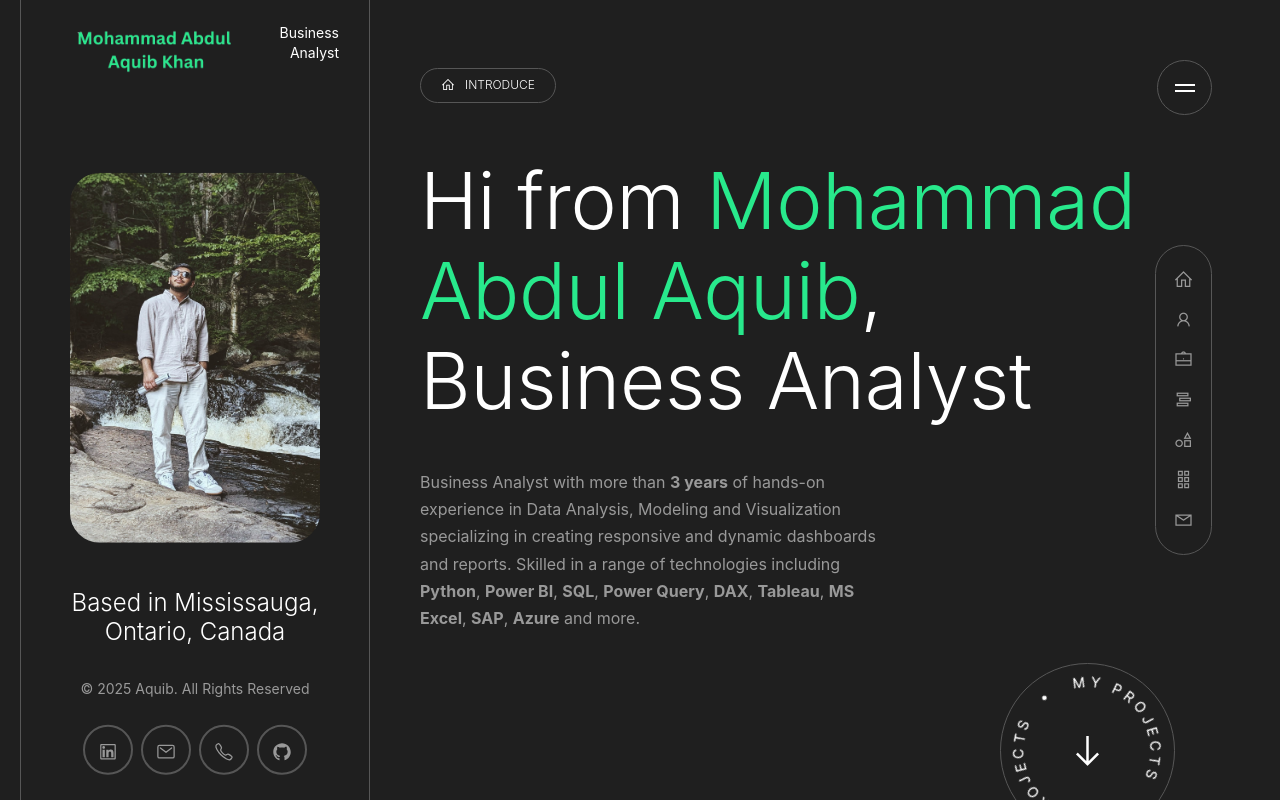
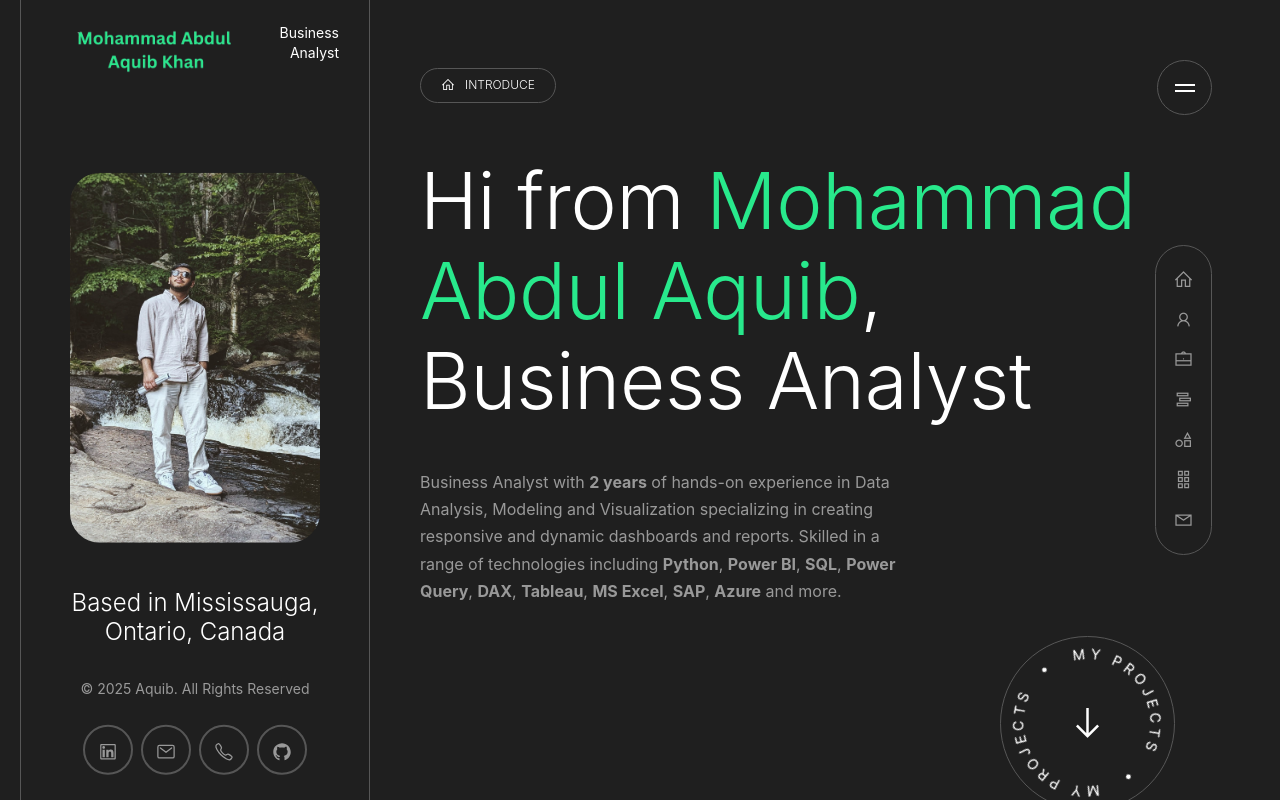
Before and after one commit to MAAQUIB04/Next-portfolio, a Next.js app: page / in a window 1280 px wide. Shown: the top 800 px of the page. Built offline with nearby package versions, Linux system fonts and the light colour scheme.

Commit message:
Experience update - Home section

```diff
--- a/component/HomeSection.jsx
+++ b/component/HomeSection.jsx
@@ -17,7 +17,7 @@ function HomeSection() {
             </h1>
           </div>
           <p className="scroll-animation" data-animation="fade_from_bottom">
-            Business Analyst with more than <b>3 years</b> of hands-on
+            Business Analyst with <b>2 years</b> of hands-on
             experience in Data Analysis, Modeling and Visualization specializing in creating responsive
             and dynamic dashboards and reports. Skilled in a range of technologies
             including <b>Python</b>, <b>Power BI</b>, <b>SQL</b>,{" "}
```
